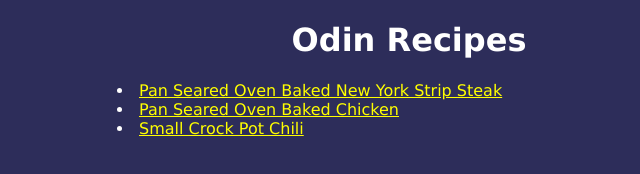
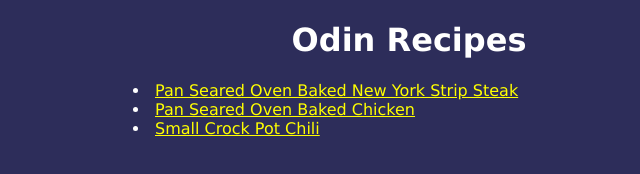
Before and after one commit to elairec85/odin-recipes, a plain HTML site: page index.html in a window 1280 px wide. Shown: the whole page, without its empty margins (231-871 px from the left). Drawn offline with Linux system fonts and the light colour scheme.

Commit message:
Changed the  way the margins work
Went from a pixel style to a percentage based
margin to keep everything in line when resizing
the webpage.

```diff
--- a/css/style.css
+++ b/css/style.css
@@ -21,7 +21,7 @@ a {
 
 .center {
     text-align: left;
-    margin-left: 300px;
-    margin-right: 300px;
+    margin-left: 25%;
+    margin-right: 25%;
     list-style-position: inside;
 }
```
